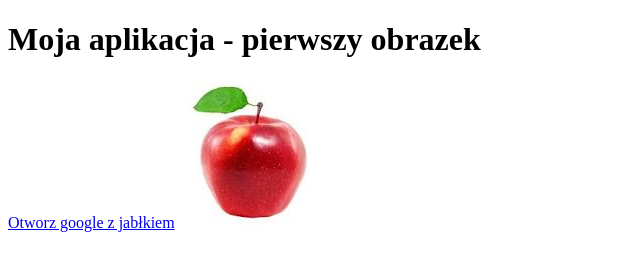
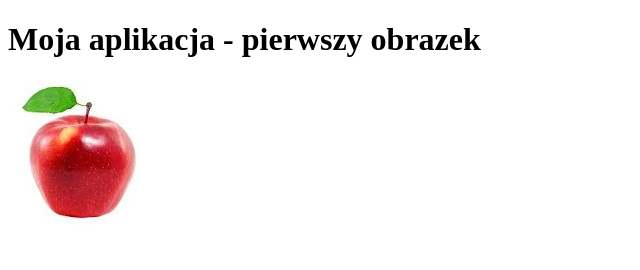
Before and after one commit to EvitaMona/zadanie-trzy-podstawy-html, a plain HTML site: page index.html in a window 1280 px wide. Shown: the whole page, without its empty margins (0-640 px from the left). Drawn offline with Linux system fonts and the light colour scheme.

Commit message:
opis zmian

```diff
--- a/index.html
+++ b/index.html
@@ -7,11 +7,8 @@
   </head>
   <body>
     <h1>Moja aplikacja - pierwszy obrazek</h1>
-    <a
-      href="https://www.google.com/search?q=jab%C5%82ko+zdj%C4%99cie&oq=&gs_lcrp=EgZjaHJvbWUqCQgBEEUYOxjCAzIJCAAQRRg7GMIDMgkIARBFGDsYwgMyCQgCEEUYOxjCAzIJCAMQRRg7GMIDMgkIBBBFGDsYwgMyCQgFEEUYOxjCAzIJCAYQRRg7GMIDMgkIBxBFGDsYwgPSAQkyMjgwajBqMTWoAgiwAgE&sourceid=chrome&ie=UTF-8"
-      target="_blank"
-      >Otworz google z jabłkiem</a
-    >
-    <img img src="Jabłko.jpg" alt="czerwone jabłko z listkiem" />
+    <a href="https://www.google.pl" target="_blank"
+      ><img img src="Jabłko.jpg" alt="czerwone jabłko z listkiem" />
+    </a>
   </body>
 </html>
```
